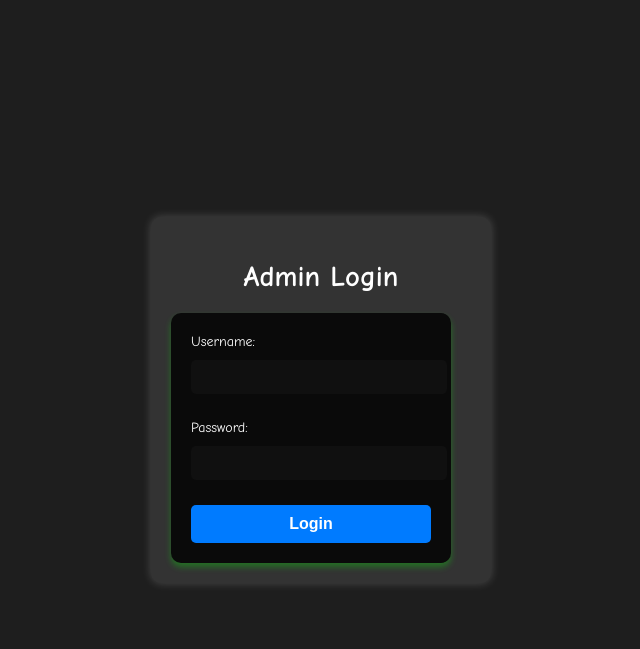
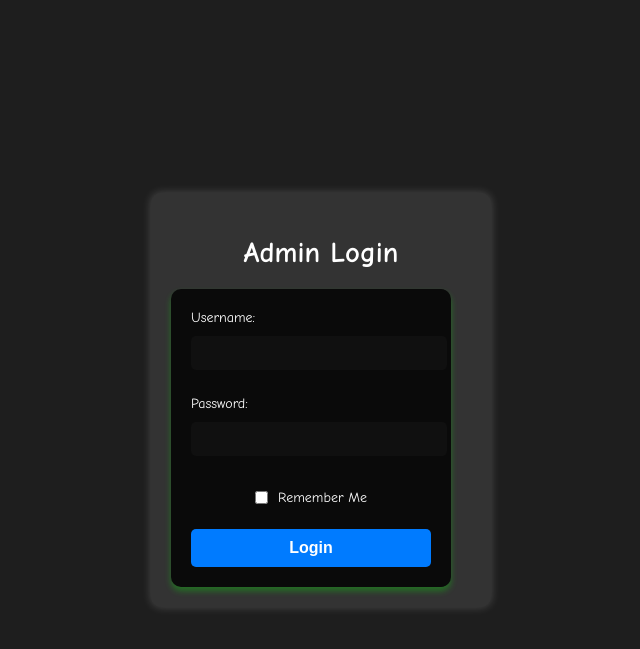
Before and after one commit to Alph702/Blog, a Flask app: page /login in a window 1280 px wide. Shown: the top 649 px of the page, without its empty margins (319-959 px from the left). Run offline with Flask 3, Linux system fonts and the light colour scheme.

Commit message:
added remember me

```diff
--- a/app.py
+++ b/app.py
@@ -1,6 +1,4 @@
-from flask import Flask, render_template, request, redirect, url_for, session, jsonify
-from markupsafe import Markup
-from datetime import datetime
+from datetime import datetime, timedelta
 import os
 from datetime import datetime
 
@@ -8,9 +6,11 @@ import pytz
 import supabase
 from dotenv import load_dotenv
 from dateutil import parser
-from flask import Flask, redirect, render_template, request, session, url_for, jsonify
+from flask import Flask, redirect, render_template, request, session, url_for, jsonify, make_response
 from markupsafe import Markup
 from werkzeug.utils import secure_filename
+import hashlib
+import secrets
 
 
 def get_local_timestamp():
@@ -23,6 +23,7 @@ def get_local_timestamp():
 
 app = Flask(__name__)
 app.secret_key = os.urandom(24)  # Generates a secure random key
+app.permanent_session_lifetime = timedelta(days=30) # Session lasts for 30 days
 
 load_dotenv()
 
@@ -87,6 +88,46 @@ resolve_timestamp_field()
 
 def allowed_file(filename):
     return '.' in filename and filename.rsplit('.', 1)[1].lower() in ALLOWED_EXTENSIONS
+
+
+@app.before_request
+def check_persistent_login():
+    # If admin is already in session, no need to check persistent login
+    if 'admin' in session:
+        return
+
+    remember_me_token = request.cookies.get('remember_me')
+
+    if remember_me_token:
+        hashed_token = hashlib.sha256(remember_me_token.encode()).hexdigest()
+        try:
+            response = supabase_client.table('persistent_logins').select('*').eq('token', hashed_token).execute()
+            print(f"Supabase response for persistent login: {response.data}")
+
+            if response.data and len(response.data) > 0:
+                login_record = response.data[0]
+                expires_at_str = login_record.get('expires_at')
+                if expires_at_str:
+                    expires_at = datetime.fromisoformat(expires_at_str)
+                    # Ensure current_utc is timezone-aware for comparison
+                    current_utc = datetime.now(pytz.utc)
+                    if expires_at > current_utc:
+                        session['admin'] = True
+                        session.permanent = True # Re-establish permanent session
+                        print("Persistent login successful!")
+                    else:
+                        print("Persistent token expired. Removing from DB and cookie.")
+                        # Token expired, remove from DB and cookie
+                        response = make_response(redirect(url_for('home')))
+                        response.delete_cookie('remember_me')
+                        return response
+            else:
+                # Token not found in DB, clear cookie
+                response = make_response(redirect(url_for('home')))
+                response.delete_cookie('remember_me')
+                return response
+        except Exception as e:
+            print(f"Error checking persistent login: {e}")
 
 
 @app.route('/')
@@ -249,11 +290,34 @@ def login():
     if request.method == 'POST':
         username = request.form['username']
         password = request.form['password']
+        if username == ADMIN_USERNAME and password == ADMIN_PASSWORD:
+            remember = request.form.get('remember')
+            session['admin'] = True
+            response = make_response(redirect(url_for('home')))
 
-        if username == ADMIN_USERNAME and password == ADMIN_PASSWORD:
-            session.permanent = True  # Makes the session last beyond browser close
-            session['admin'] = True
-            return redirect(url_for('home'))
+            if remember:
+                # Generate a secure token
+                token = secrets.token_urlsafe(32)
+                # Hash the token for database storage
+                hashed_token = hashlib.sha256(token.encode()).hexdigest()
+
+                # Set expiration for the token (e.g., 30 days)
+                expires_at = datetime.now(pytz.utc) + timedelta(days=30)
+
+                try:
+                    # Store the hashed token in Supabase
+                    supabase_client.table('persistent_logins').insert({
+                        'user_id': 'admin', # For now, a fixed user_id for the admin
+                        'token': hashed_token,
+                        'expires_at': expires_at.isoformat()
+                    }).execute()
+
+                    # Set the token as an HTTP-only cookie
+                    # For local development on HTTP, secure=False is necessary
+                    print("Persistent login cookie set.")
+                except Exception as e:
+                    print(f"Error setting persistent login: {e}")
+                return response
         else:
             return render_template('login.html', error='Invalid credentials')
 
@@ -261,8 +325,23 @@ def login():
 
 @app.route('/logout')
 def logout():
-    session.pop('admin', None)  # Remove admin session
-    return redirect(url_for('home'))
+    # Remove admin session
+    session.pop('admin', None)
+
+    # Delete persistent login token from DB and cookie
+    remember_me_token = request.cookies.get('remember_me')
+
+    if remember_me_token:
+        hashed_token = hashlib.sha256(remember_me_token.encode()).hexdigest()
+        try:
+            supabase_client.table('persistent_logins').delete().eq('token', hashed_token).execute()
+        except Exception as e:
+            print(f"Error deleting persistent login token from DB: {e}")
+
+    response = make_response(redirect(url_for('home')))
+    response.delete_cookie('remember_me')
+    print("Logout: Remember Me cookie deleted.")
+    return response
 
 @app.route('/new', methods=['GET', 'POST'])
 def new_post():
--- a/templates/login.html
+++ b/templates/login.html
@@ -77,6 +77,10 @@
                 <label>Password:</label>
                 <input type="password" name="password" required>
             </div>
+            <div class="input-group" style="display: flex; align-items: center; justify-content: center;">
+                <input type="checkbox" name="remember" id="remember" style="width: auto; margin-right: 10px;">
+                <label for="remember" style="margin: 0;">Remember Me</label>
+            </div>
             <button type="submit" class="login-btn">Login</button>
         </form>
     </div>
```
